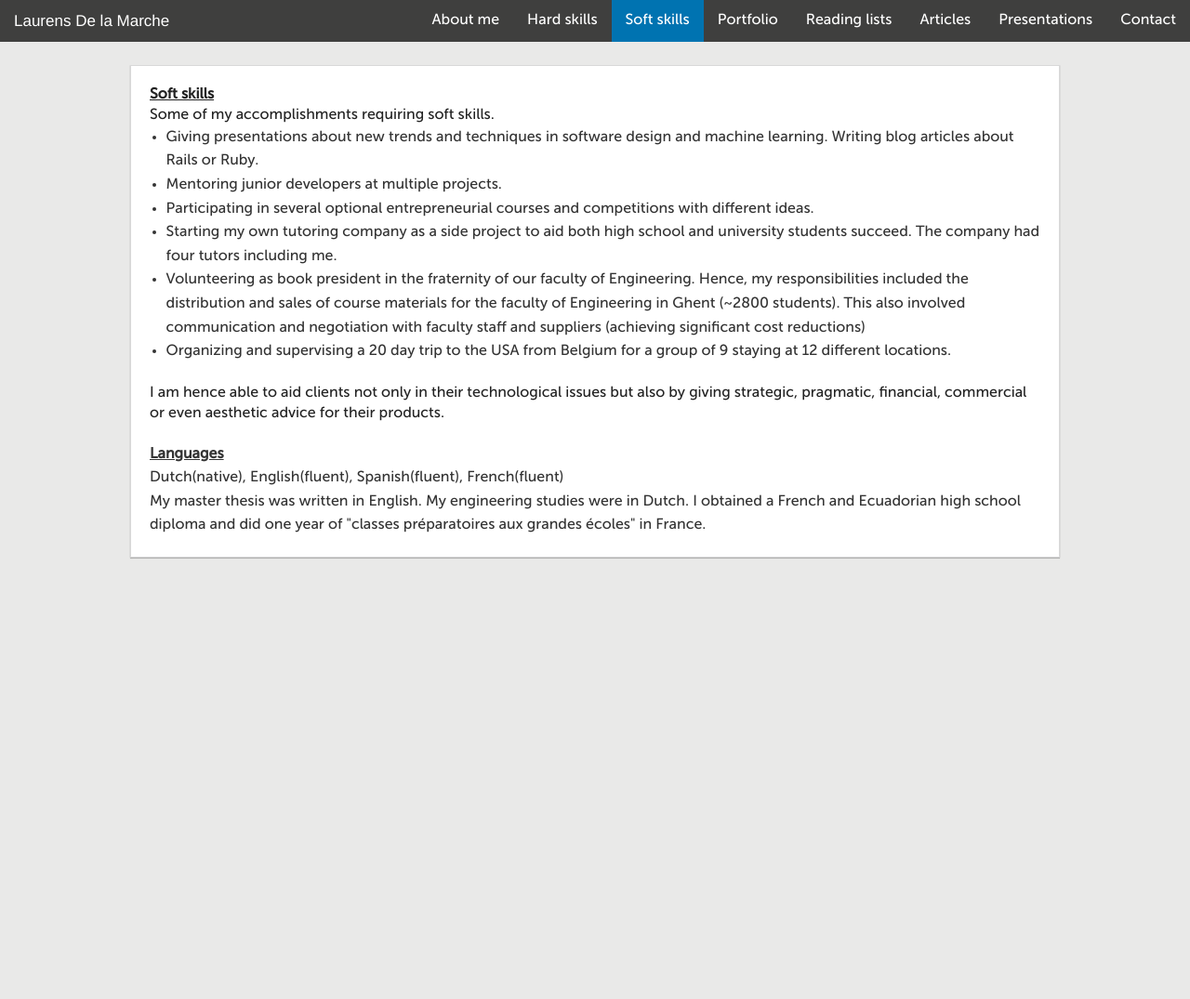
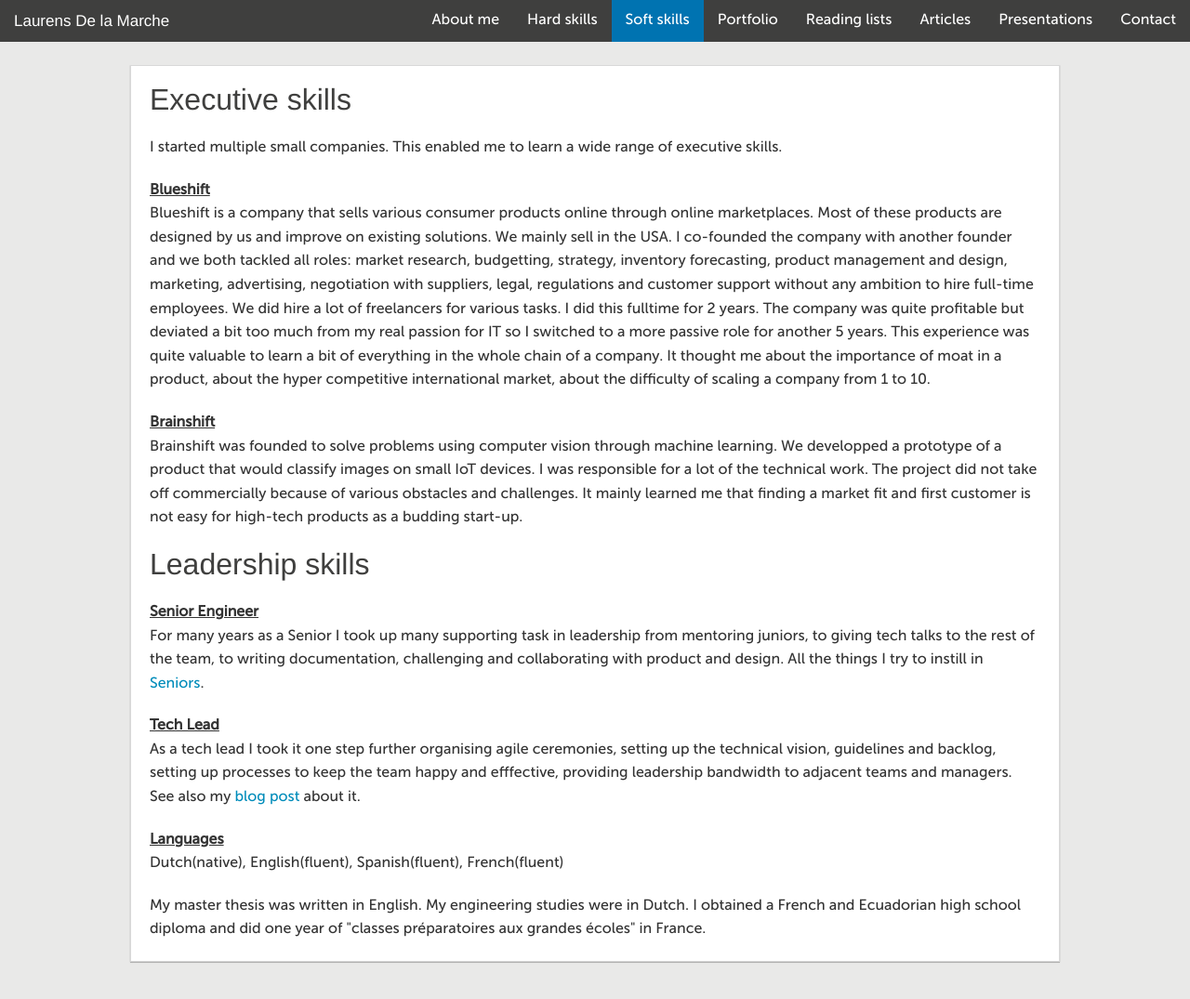
Before and after one commit to ldlamarc/laurensdelamarche, a Jekyll site: the page built from docs/soft.html, in a window 1280 px wide and 1094 px high. Shown: the top 1075 px of the window at 93% size. Built offline with Jekyll 4.4.1, drawn with Linux system fonts in a browser that asks for light colours.

Commit message:
Update soft skills

```diff
--- a/docs/soft.html
+++ b/docs/soft.html
@@ -2,44 +2,56 @@
 layout: default
 ---
 <div class="panel">
-  <strong>Soft skills</strong><br />
+  <h2>Executive skills</h2>
+  <p>
+    I started multiple small companies. This enabled me to learn a wide range of executive skills.
+  </p>
+  <p>
+    <strong>Blueshift</strong><br />
+    Blueshift is a company that sells various consumer products online through online marketplaces. Most of these
+    products are designed by us and improve on existing solutions. We mainly sell in the USA.
 
-  Some of my accomplishments requiring soft skills.
-
-  <ul>
-    <li>
-      Giving presentations about new trends and techniques in software design and machine learning. Writing blog
-      articles about Rails or Ruby.
-    </li>
-    <li>
-      Mentoring junior developers at multiple projects.
-    </li>
-    <li>
-      Participating in several optional entrepreneurial courses and competitions with different ideas.
-    </li>
-    <li>
-      Starting my own tutoring company as a side project to aid both high school and university students
-      succeed. The company had four tutors including me.
-    </li>
-    <li>
-      Volunteering as book president in the fraternity of our faculty of Engineering. Hence, my responsibilities
-      included the distribution and sales of course materials for the faculty of Engineering in Ghent (~2800
-      students). This also involved communication and negotiation with faculty staff and suppliers (achieving
-      significant cost reductions)
-    </li>
-    <li>
-      Organizing and supervising a 20 day trip to the USA from Belgium for a group of 9 staying at 12 different
-      locations.
-    </li>
-  </ul>
-  I am hence able to aid clients not only in their technological issues but also by giving strategic, pragmatic,
-  financial, commercial or even aesthetic advice for their products.
+    I co-founded the company with another founder and we both tackled all roles: market research, budgetting, strategy,
+    inventory
+    forecasting, product management and design, marketing, advertising, negotiation with suppliers, legal, regulations
+    and customer
+    support without any ambition to hire full-time employees. We did hire a lot of freelancers for various tasks. I did
+    this
+    fulltime for 2 years. The company was quite profitable but deviated a
+    bit too much from my real passion for IT so I switched to a more passive role for another 5 years. This experience
+    was quite valuable to learn a bit of everything in the whole chain of a company. It thought me about the importance
+    of moat in a product, about the hyper competitive international market, about the difficulty of scaling a company
+    from 1 to 10.
+  </p>
+  <p>
+    <strong>Brainshift</strong><br />
+    Brainshift was founded to solve problems using computer vision through machine learning. We developped a prototype
+    of a product that would classify images on small IoT devices. I was responsible for a lot of the technical work. The
+    project did not take off commercially because of various obstacles and challenges. It mainly learned me that finding
+    a market fit and first customer is not easy for high-tech products as a budding start-up.
   </p>
 
-
+  <h2>Leadership skills</h2>
+  <p>
+    <strong>Senior Engineer</strong><br />
+    For many years as a Senior I took up many supporting task in leadership from mentoring juniors, to giving tech talks
+    to the rest of the team, to writing documentation, challenging and collaborating with product and design. All the
+    things I try to instill
+    in <a href="{% post_url 2024-02-04-essential-skills-senior-engineer %}">Seniors</a>.
+  </p>
+  <p>
+    <strong>Tech Lead</strong><br />
+    As a tech lead I took it one step further organising agile ceremonies, setting up the technical vision,
+    guidelines and backlog, setting up processes to keep the team happy and efffective, providing leadership bandwidth
+    to adjacent
+    teams and managers. See also my <a href="{% post_url 2024-02-04-lessons-learned-tech-lead-skills %}">blog post</a>
+    about it.
+  </p>
   <p>
     <strong>Languages</strong><br />
     Dutch(native), English(fluent), Spanish(fluent), French(fluent)<br />
+  </p>
+  <p>
     My master thesis was written in English. My engineering studies were in Dutch. I obtained a French and
     Ecuadorian high school diploma and did one year of &quot;classes pr&eacute;paratoires aux grandes
     &eacute;coles&quot; in France.
```
